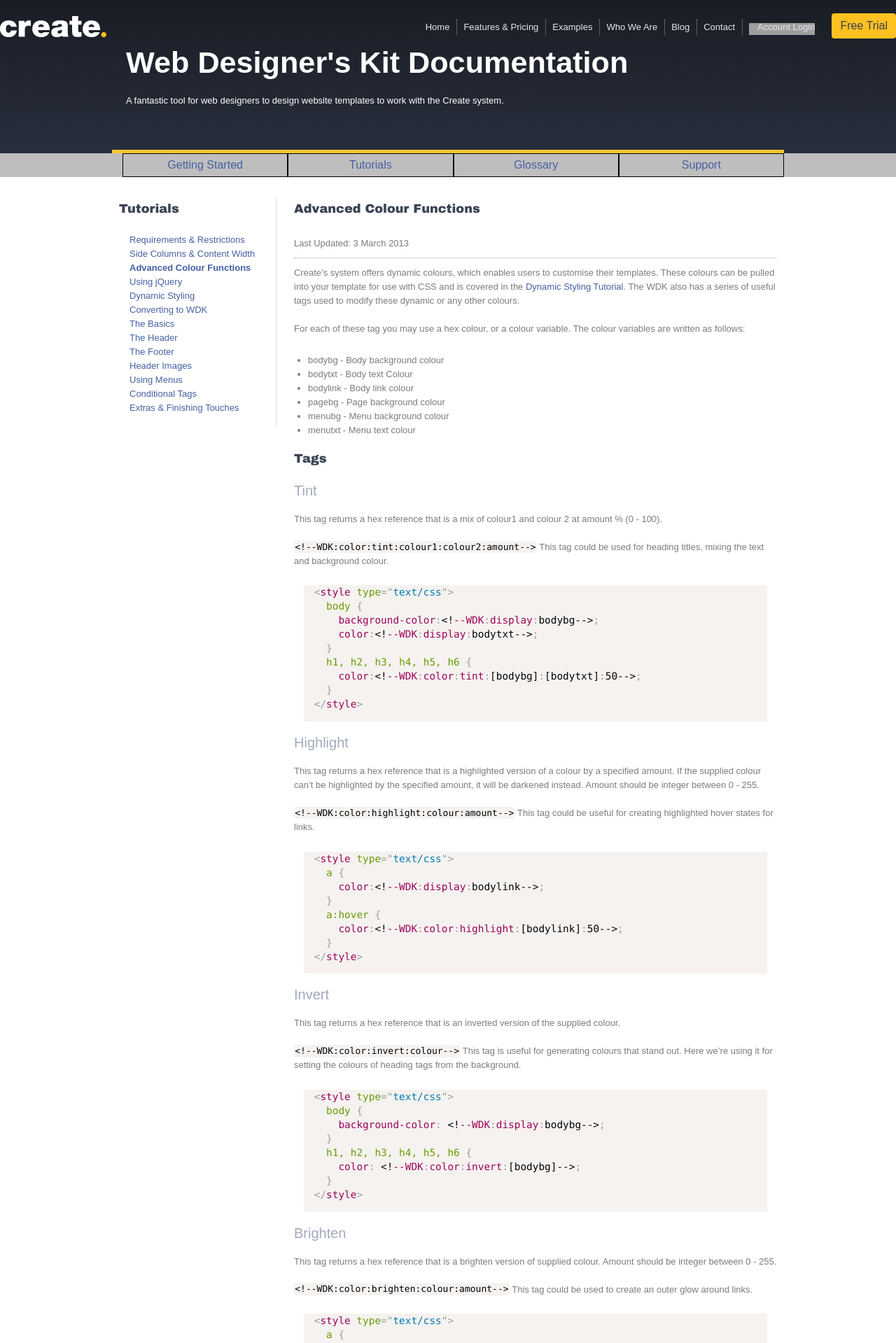
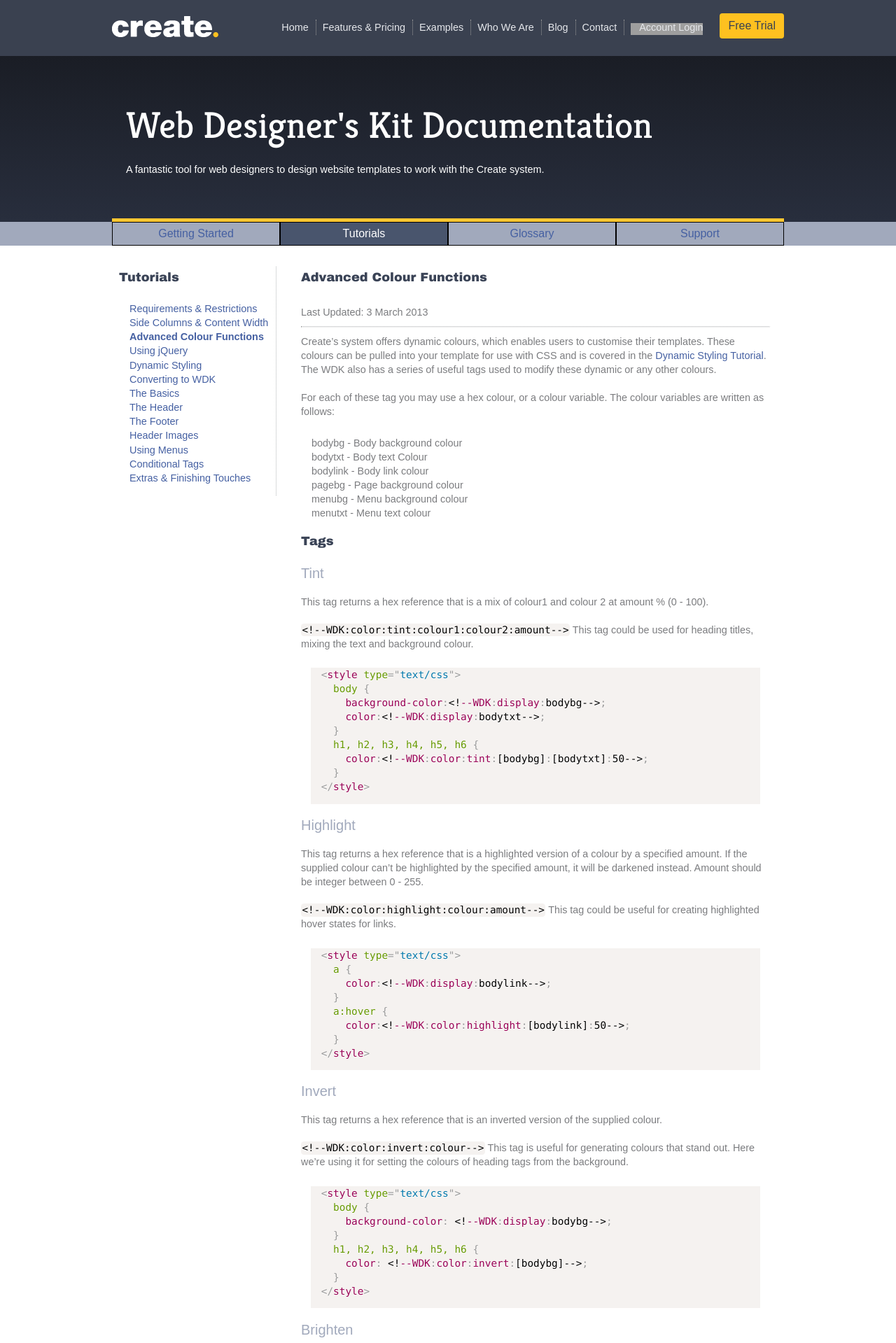
Before and after one commit to createdotnet/wdk, a Jekyll site: the page built from pages/tutorials/03advanced-colour-functions.md, in a window 1280 px wide. Shown: the top 1919 px of the page at 70% size. Built offline with Jekyll 4.4.1, drawn with Linux system fonts in a browser that asks for light colours; nearby versions of some CDN libraries; some web fonts are replaced; library files that are not in the unit come from our copies; comment, search, counter and statistics services are not loaded; grey boxes are pictures that could not be loaded.

Commit message:
changed styling on top-nav and footer to match the rest of create.net/

```diff
--- a/css/main.css
+++ b/css/main.css
@@ -17,66 +17,89 @@
 	color: #7b7c7f;
 }
 
-footer, header {
-	background-color: #3a4150;
-}
 
-.container, .footer-inner, .nav-inner {
+.container,
+.footer__inner,
+.nav__inner,
+.banner__inner,
+.top-nav ul {
 	max-width: 960px;
 	min-width: 440px;
 	margin: auto;
 }
 
-.nav-inner {
-	height: 80px;
-}
-
-.logo {
-	float: left;
-	margin: 22px 0px 0px 0px;
-}
-
-.footer-inner {
-	height: 185px;
-}
-
 main {
 	margin-left: 250px;
-	padding: 20px 10px;
+	padding: 20px;
 	min-height: 500px;
 }
 
 
 
 
-/* Default Text */
 
-h1, h2, h3 {
-	font-family: "Arial Black", Helvetica, Arial, Sans-Serif;
-	color: #3A4356;
+/* TEXT - most of the defualts are in the global.css stylsheet */
+
+p, ol, ul { line-height: 20px; }
+
+p {	padding: 10px 0px; }
+
+.center { text-align: center; }
+
+ul { list-style-type: none; }
+
+/*.container ol,
+.container ul {
+	padding-left: 20px;
+}
+*/
+
+
+/*Header and Footer */
+
+footer, header {
+	background-color: #3a4150;
 }
 
-p, ol, ul {
-	font-size: 13px;
-	font-style: normal;
-	font-variant: normal;
-	font-weight: normal;
-	line-height: 20px;
+.nav__inner {
+	height: 80px;
 }
 
-p {
-	padding: 10px 0px;
+.nav__inner .logo {
+	float: left;
+	margin: 22px 0px 0px 0px;
 }
 
-a {
-	color: #4560A2;
-}
-
-.center {
-	text-align: center;
+@media (max-width: 980px) {
+	.nav__inner .logo {
+		margin: 22px 0px 0px 20px;
+	}
+	.nav__inner .yellow-btn {
+		margin-right: 20px;
+	}
 }
 
 
+.footer__inner {
+	min-height: 185px;
+	margin-top: 30px;
+	padding: 25px 10px 10px;
+	color: #a1a9bc;
+}
+.footer__inner a {
+	border-bottom: none;
+	color: #E5E7EB;
+}
+.footer__inner a:hover {
+	color: white;
+}
+.footer__inner ul {
+	padding-left: 0px;
+}
+
+ul#social_icons li a {
+background-image: url('/images/create_social-footer.png');
+}
 
 
 /* Site Header / Banner */
@@ -89,16 +112,17 @@
 
 .banner__inner {
 	color: white;
-	max-width: 960px;
 	margin: auto;
 	padding: 50px 20px;
 	border-bottom: 5px solid #FFC731;
 }
 
 .banner__inner h1 {
-	font-family: RockwellRegular, Arial, sans-serif;
-	color: white;
-	font-size: 3em;
+	font-family: , serif;
+	font-family: RockwellRegular, 'Kreon' ,Arial, sans-serif;
+	font-weight: normal;
+    color: #fff;
+    font-size: 3.692em;
 	margin-top: 15px;
 }
 
@@ -112,10 +136,11 @@
 
 
 
+
 /* Main / Top Navigation Bar */
 
 .top-nav {
-	background-color: #bebebe;
+	background-color: #A1A9BC;
 	width: 100%;
 }
 
@@ -126,9 +151,9 @@
 
 .top-nav ul {
 	list-style-type: none;
-	max-width: 960px;
 	font-size: 0px;
 	margin: auto;
+	padding: 0px;
 }
 
 .top-nav li {
@@ -145,13 +170,18 @@
 	line-height: 2;
 }
 
+.top-nav .active {
+	background-color: #49556d;
+}
+
 .top-nav li:hover {
 	background-color: #3A4356;
 }
 
-.top-nav li:hover a{
+.top-nav li:hover a, .top-nav .active a {
 	color: white;
 }
+
 
 
 
@@ -166,6 +196,7 @@
 	width: 235px;
 	padding: 0px 5px 0px 10px;
 	margin: 30px 0px;
+	background-color: white;
 	border-right: 1px dotted #b6b8ba;
 }
 
@@ -217,6 +248,9 @@
 
 
 
+
+
+
 /* Page Header (Page Title and Last Updated)  */
 
 .page-header {
@@ -230,6 +264,8 @@
 .last-updated {
 
 }
+
+
 
 
 
@@ -254,11 +290,6 @@
 }
 
 
-main ol,
-main ul {
-	padding-left: 20px;
-}
-
 hr {
 	color: #fff;
 	border-top: 1px dotted #b6b8ba;
```
